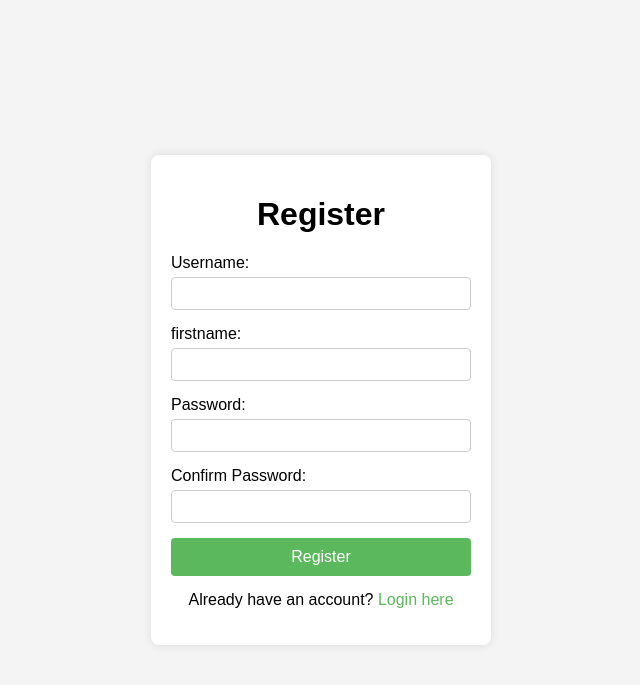
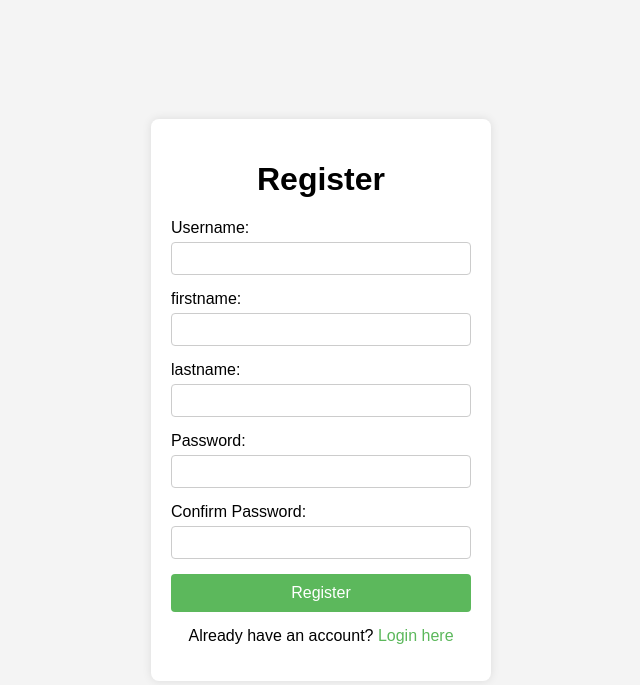
Before and after one commit to Bebrus-prog/shkafb, a Django app: page /register/ in a window 1280 px wide. Shown: the top 685 px of the page, without its empty margins (319-959 px from the left). Run offline with Django 5.2, Linux system fonts and the light colour scheme.

Commit message:
доделал регистрацию

```diff
--- a/myproject/main/templates/inv/register.html
+++ b/myproject/main/templates/inv/register.html
@@ -96,8 +96,12 @@
                 <input type="text" id="username" name="username" required>
             </div>
             <div class="form-group">
-                <label for="password">firstname:</label>
+                <label for="firstname">firstname:</label>
                 <input type="text" id="firstname" name="firstname" required>
+            </div>
+            <div class="form-group">
+                <label for="lastname">lastname:</label>
+                <input type="text" id="lastname" name="lastname" required>
             </div>
             <div class="form-group">
                 <label for="password">Password:</label>
--- a/myproject/main/views.py
+++ b/myproject/main/views.py
@@ -154,6 +154,8 @@ def assign_admin(request):
 def register_page(request):
     if request.method == 'POST':
         username = request.POST.get('username')
+        firstname = request.POST.get('firstname')
+        lastname = request.POST.get('lastname')
         password = request.POST.get('password')
         confirm_password = request.POST.get('confirm_password')
 
@@ -162,7 +164,7 @@ def register_page(request):
             return redirect('register')
 
         # Регистрация через datahook
-        result = datahook_lib.register_user(username, password)
+        result = datahook_lib.register_user(username, firstname, password, lastname )
 
         if result.get('error'):
             error = result['error']
```
